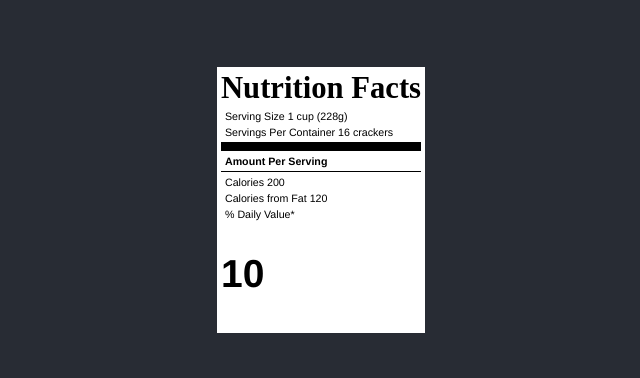
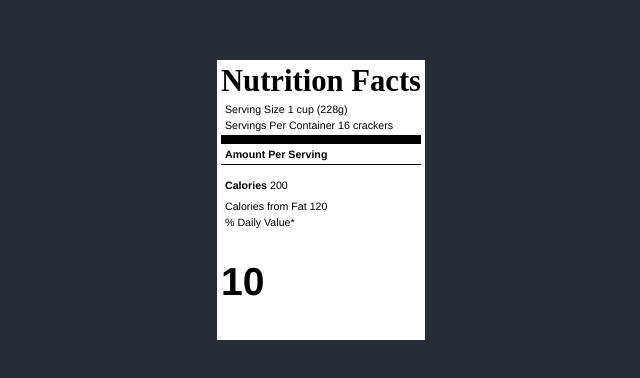
Before and after one commit to davidgamero/react-nutrition-label, a React (Create React App) app: page / in a window 1280 px wide. Shown: the part 200-578 px from the top of the page, without its empty margins (319-959 px from the left). Built offline with nearby package versions, Linux system fonts and the light colour scheme.

Commit message:
calories on same line

```diff
--- a/src/components/NutritionLabel/index.tsx
+++ b/src/components/NutritionLabel/index.tsx
@@ -35,6 +35,19 @@ const AmountPerServing = styled.h2`
   margin: 3pt;
 `
 
+const Calories = styled.h2`
+  font-size: 8pt;
+  font-weight: 700;
+  margin-left: 3pt;
+  display: inline;
+`
+
+const CaloriesValue = styled.h2`
+  font-size: 8pt;
+  font-weight: 100;
+  display: inline;
+`
+
 interface NutritionLabelProps {
   fatGrams: number,
   servingSize: string,
@@ -62,9 +75,14 @@ const NutritionLabel: React.SFC<NutritionLabelProps> = (props: NutritionLabelPro
         {`Amount Per Serving ${props.amountPerServing}`}
       </AmountPerServing>
       <SeparatorBar height={'0.5pt'} color={props.backgroundColor} />
-      <ServingInfo>
-        {`Calories ${props.calories}`}
-      </ServingInfo>
+      <span>
+        <Calories>
+          {`Calories `}
+        </Calories>
+        <CaloriesValue>
+          {props.calories}
+        </CaloriesValue>
+      </span>
       <ServingInfo>
         {`Calories from Fat ${props.caloriesFromFat}`}
       </ServingInfo>
```
